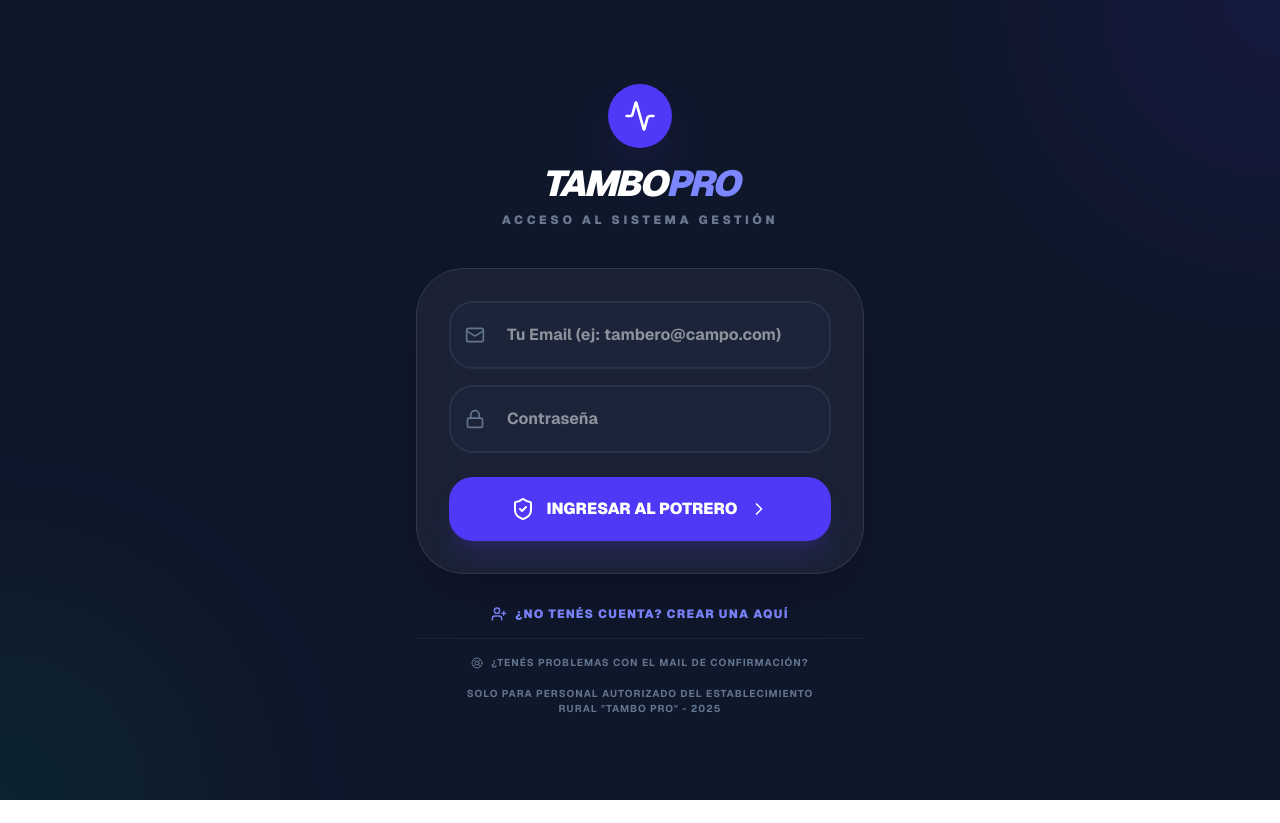
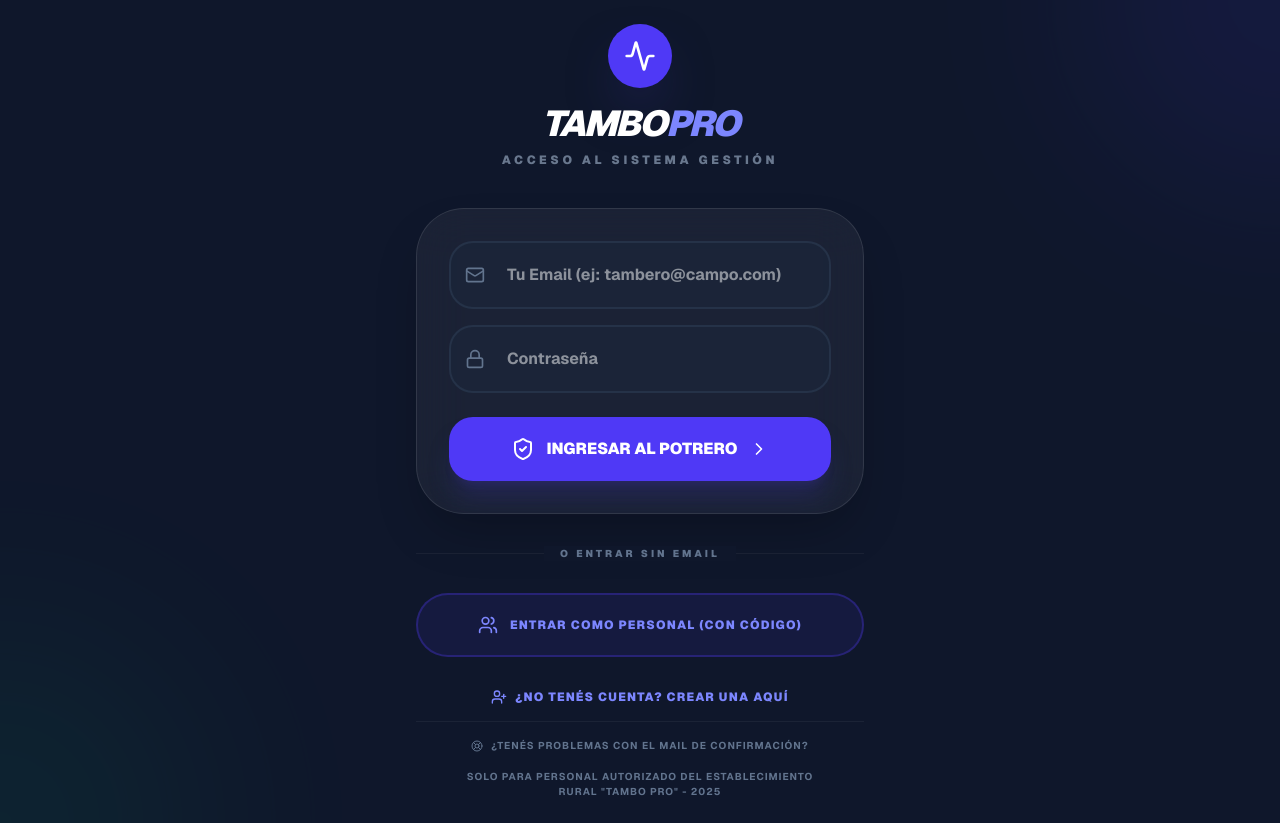
Before and after one commit to cesar01213/tambo-pro, a Next.js app: page /login in a window 1280 px wide. Before the commit the page ends 800 px from the top, so only its background shows below. Built offline with nearby package versions, Linux system fonts and the light colour scheme; no server answers.

Commit message:
👥 Team: Implement anonymous login and link-by-code UI improvements

```diff
--- a/app/login/page.tsx
+++ b/app/login/page.tsx
@@ -3,7 +3,7 @@
 import { useState } from 'react';
 import Link from 'next/link';
 import { supabase } from '@/lib/supabase';
-import { Lock, Mail, ChevronRight, ShieldCheck, Activity, UserPlus, LifeBuoy } from 'lucide-react';
+import { Lock, Mail, ChevronRight, ShieldCheck, Activity, UserPlus, LifeBuoy, Users } from 'lucide-react';
 
 export default function LoginPage() {
     const [email, setEmail] = useState('');
@@ -149,6 +149,29 @@ export default function LoginPage() {
                     </div>
                 </form>
 
+                <div className="relative py-8">
+                    <div className="absolute inset-0 flex items-center">
+                        <span className="w-full border-t border-white/5"></span>
+                    </div>
+                    <div className="relative flex justify-center text-[10px] uppercase">
+                        <span className="bg-slate-900 px-4 text-slate-500 font-black tracking-[0.3em]">O entrar sin email</span>
+                    </div>
+                </div>
+
+                <button
+                    onClick={async () => {
+                        setLoading(true);
+                        const { error } = await supabase.auth.signInAnonymously();
+                        if (error) setError(error.message);
+                        setLoading(false);
+                    }}
+                    disabled={loading}
+                    className="w-full bg-indigo-600/10 text-indigo-400 border-2 border-indigo-600/30 py-5 rounded-[2.5rem] font-black text-xs uppercase tracking-widest hover:bg-indigo-600/20 transition-all flex items-center justify-center gap-3 active:scale-[0.98] disabled:opacity-30"
+                >
+                    <Users className="w-5 h-5" />
+                    <span>ENTRAR COMO PERSONAL (CON CÓDIGO)</span>
+                </button>
+
                 <div className="text-center mt-8 space-y-4">
                     <Link href="/register" className="text-indigo-400 text-xs font-black uppercase tracking-widest hover:text-indigo-300 transition-all flex items-center justify-center gap-2">
                         <UserPlus className="w-4 h-4" /> ¿NO TENÉS CUENTA? CREAR UNA AQUÍ
```
